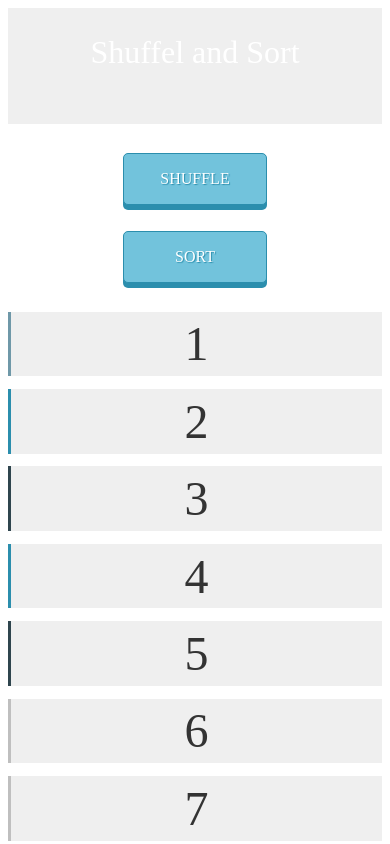
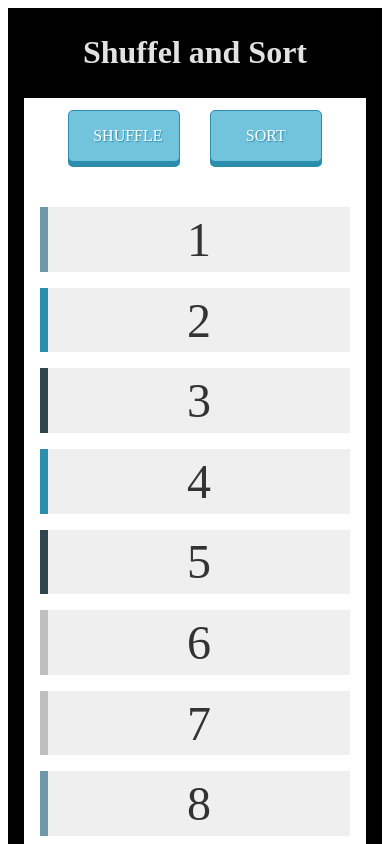
Before and after one commit to KalvaNaveen06/Shuffle, a plain HTML site: page index.html in a window 390 px wide. Shown: the top 844 px of the page. Drawn offline with Linux system fonts and the light colour scheme.

Commit message:
style.css

```diff
--- a/style.css
+++ b/style.css
@@ -17,6 +17,7 @@ h1 {
     text-align: center;
     font-weight: 400;
     color: #595959;
+
 }
 .actions {
     float: right;
@@ -85,12 +86,26 @@ footer {
     text-align: center;
     color: #333;
     padding: 5px;
+    font-style: italic;
 }
 @media screen and (min-width: 360px) and (max-width: 768px) {
     .container {
-        background: none;
         width: 100%;
+        padding : 0;
+       background: black;
+       border-bottom: 1px solid white;
     }
+
+  header {
+   background: black;
+   max-height: 4rem;
+   padding: 0.5 rem;
+  }
+
+  .mobile {
+    background: white;
+    margin: 1rem;
+  }
     .fluid-bar {
         display: none;
     }
@@ -102,7 +117,8 @@ footer {
         text-align: center;
     }
     h1 {
-        color: #fff;
+        color: #e2e2e2;
+        font-weight: 700;
         height: 4rem;
     }
     .btn {
@@ -110,13 +126,13 @@ footer {
         padding: 1rem 1.5rem;
         display: inline-block;
         margin: 0.8rem;
-        width: 9rem;
+        width: 7rem;
     }
     ul li {
         list-style: none;
         padding: 0.3rem;
         display: block;
-        margin: 0;
+        margin: 1rem;
         color: #333;
         font-size: 3rem;
         text-align: center;
@@ -136,18 +152,18 @@ footer {
     .list-item-3,
     .list-item-5,
     .list-item-9 {
-        border-left: 0.2rem solid #2f454e;
+        border-left: 0.5rem solid #2f454e;
     }
     .list-item-2,
     .list-item-4 {
-        border-left: 0.2rem solid #2b8ead;
+        border-left: 0.5rem solid #2b8ead;
     }
     .list-item-1,
     .list-item-8 {
-        border-left: 0.2rem solid #6f98a8;
+        border-left: 0.5rem solid #6f98a8;
     }
     .list-item-6,
     .list-item-7 {
-        border-left: 0.2rem solid #bfbfbf;
+        border-left: 0.5rem solid #bfbfbf;
     }
 }
```
